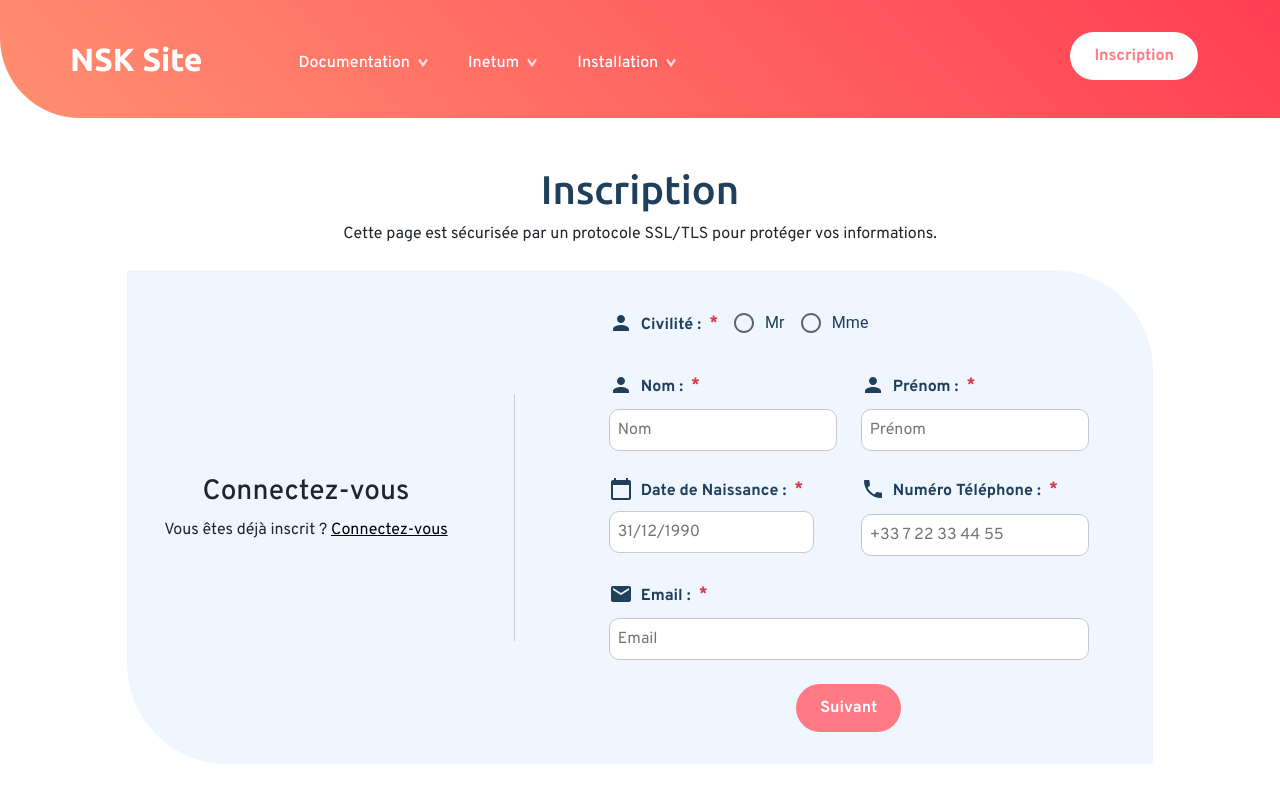
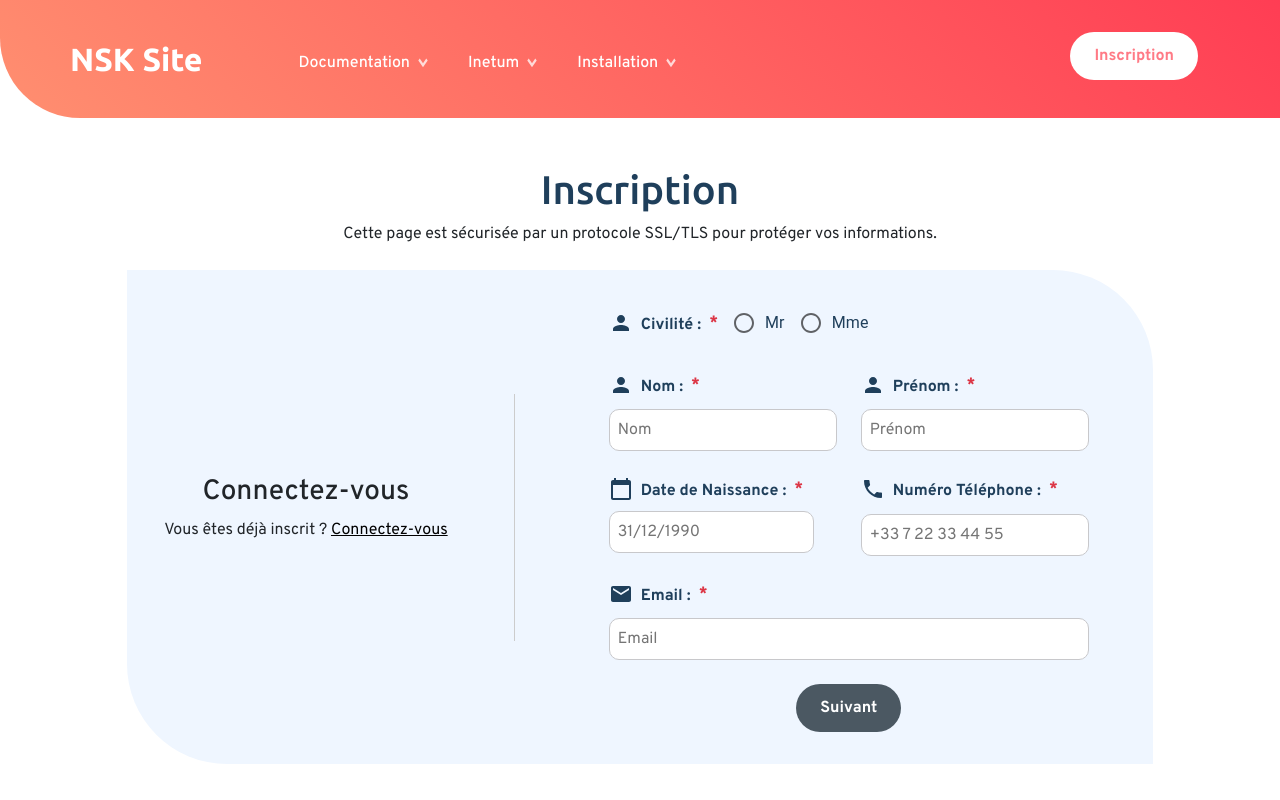
Before and after one commit to ThierryTouinPro/nextjs-starter-kit, a Next.js app in the folder with-docker-compose-app/next-app/: page /auth/registration in a window 1280 px wide. Shown: the top 800 px of the page. Built offline with nearby package versions, Linux system fonts and the light colour scheme.

Commit message:
ZHA: Add Disabled in Register step 1

```diff
--- a/with-docker-compose-app/next-app/src/components/Authentification/Register/Registration.js
+++ b/with-docker-compose-app/next-app/src/components/Authentification/Register/Registration.js
@@ -6,12 +6,12 @@ import RegisterInformation from "../../../components/Authentification/Register/I
 import RegisterPassword from "../../../components/Authentification/Register/Password";
 
 export default function Registration() {
-  const methods = useForm();
+  const methods = useForm( { mode: "onChange" });
   const {
     handleSubmit,
     setError,
     clearErrors,
-    formState: { errors },
+    formState: { errors, isValid }
   } = methods;
 
   const [step, setStep] = useState(1);
@@ -100,6 +100,7 @@ export default function Registration() {
                   label="Suivant"
                   mode="secondary"
                   action={methods.handleSubmit(handleNextStep)}
+                  disabled={!isValid}
                 />
               </div>
             </>
--- a/with-docker-compose-app/next-app/src/components/Interface/ButtonSubmit.js
+++ b/with-docker-compose-app/next-app/src/components/Interface/ButtonSubmit.js
@@ -1,16 +1,18 @@
 import React from "react";
-import Link from "next/link";
 import styles from "./css/Buttons.module.css";
 
-function ButtonSubmit({ action, type, label, mode }) {
+function ButtonSubmit({ action, type, label, mode, disabled }) {
+
+  const isDisabled = disabled ? { disabled, className: styles.styleDisabled } : {};
   return (
     <div className={` ${styles.authButtons}`}>
       <button
         type={type}
         className={`border-0 ${
           mode === "primary" ? styles.buttonPrimary : styles.buttonSecondary
-        }`}
+        } ${disabled ? styles.styleDisabled : ''}`}
         onClick={action}
+        {...isDisabled}
       >
         {label}
       </button>
--- a/with-docker-compose-app/next-app/src/components/Interface/css/Buttons.module.css
+++ b/with-docker-compose-app/next-app/src/components/Interface/css/Buttons.module.css
@@ -38,6 +38,22 @@
     color: var(--very-light-red);
 }
 
+.styleDisabled {
+    opacity: 1;
+    color: var(--white);
+    padding: .75rem 1.5rem;
+    font-weight: var(--font-weight-black);
+    text-decoration: none;
+    background-color: var(--very-dark-grayish-blue);
+    border: none;
+    border-radius: 5rem;
+    cursor: not-allowed;
+}
+
+.styleDisabled:hover {
+    background-color: var(--grayish-blue);
+}
+
 @media (max-width: 768px) {
     .buttonsStyle {
         flex-direction: column;
```
